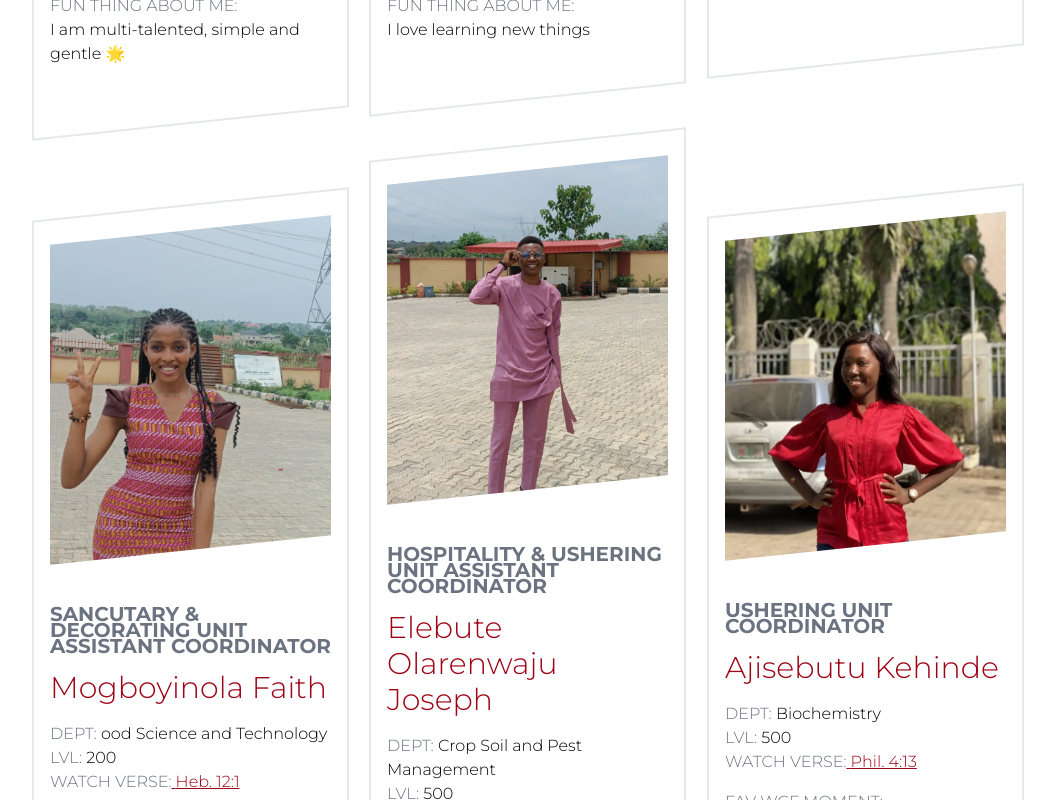
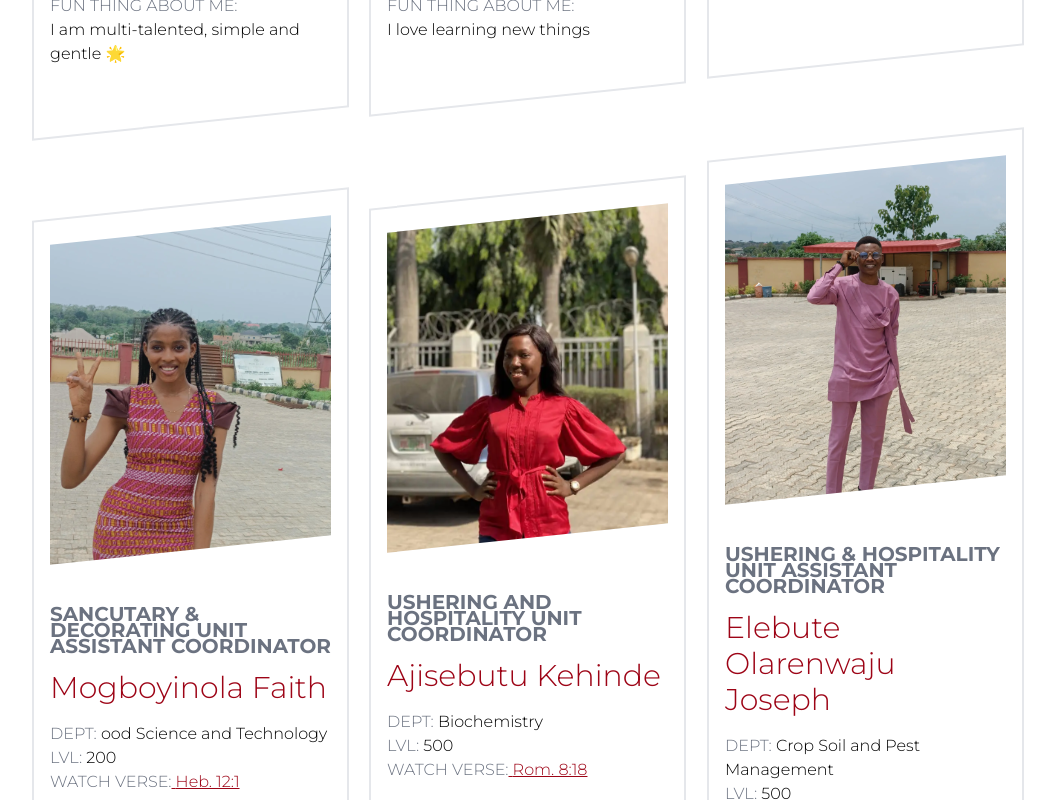
Before and after one commit to NRG-BUILDS/wcffuta, a React (Create React App) app: page / in a window 1280 px wide. Shown: the part 7820-8620 px from the top of the page, without its empty margins (112-1167 px from the left). Built offline with nearby package versions, Linux system fonts and the light colour scheme.

Commit message:
Add files via upload

```diff
--- a/src/views/Homepage/ExcoSect.js
+++ b/src/views/Homepage/ExcoSect.js
@@ -143,7 +143,7 @@ const ExcoSect = () => {
         /> */}
         <ExcoCard
           roleName={"financial secretary"}
-          excoName={"Omoyemi Oreoluwa"}
+          excoName={"Omoyeni Oreoluwa"}
           dept={"Biology"}
           lvl={300}
           verse={"1Thes. 1:18"}
@@ -211,7 +211,17 @@ const ExcoSect = () => {
           img={"david_ikye.webp"}
         /> */}
         <ExcoCard
-          roleName={"Hospitality & Ushering Unit Assistant Coordinator"}
+          roleName={"Ushering and Hospitality Unit Coordinator"}
+          excoName={"Ajisebutu Kehinde"}
+          dept={"Biochemistry"}
+          lvl={500}
+          verse={"Rom. 8:18"}
+          moment={"400l get together and worship service"}
+          fun={"My facial expressions"}
+          img={"ajisebutu.webp"}
+        />
+        <ExcoCard
+          roleName={"Ushering & Hospitality Unit Assistant Coordinator"}
           excoName={"Elebute Olarenwaju Joseph"}
           dept={"Crop Soil and Pest Management"}
           lvl={500}
@@ -230,16 +240,7 @@ const ExcoSect = () => {
           fun={"I don't hold grudges 🕊"}
           img={"olaniyi_olamide.webp"}
         /> */}
-        <ExcoCard
-          roleName={"Ushering Unit Coordinator"}
-          excoName={"Ajisebutu Kehinde"}
-          dept={"Biochemistry"}
-          lvl={500}
-          verse={"Phil. 4:13"}
-          moment={"12-hour prayer session under President Kele tenure."}
-          fun={"I love chatting"}
-          img={"ajisebutu.webp"}
-        />
+
         <ExcoCard
           roleName={"Sanctuary & Decorating Unit Coordinator"}
           excoName={"Okotete Onome Mary"}
@@ -315,7 +316,7 @@ const ExcoSect = () => {
           roleName={"100l Coordinator"}
           excoName={"Emmanuel Boluwatife"}
           dept={"Industrial Production Engineering"}
-          lvl={200}
+          lvl={300}
           verse={"Mat. 15:16"}
           moment={"Praise and worship sessions 🥁"}
           fun={"I imagine a lot"}
```
